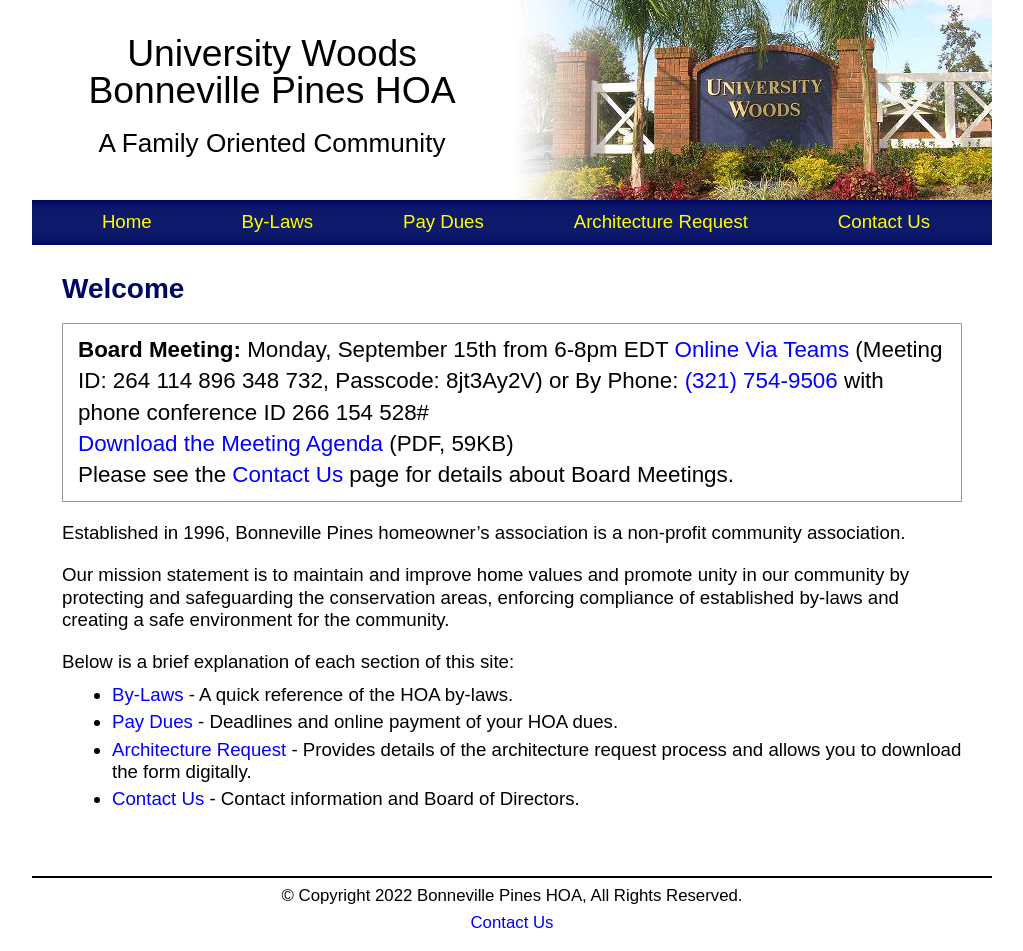
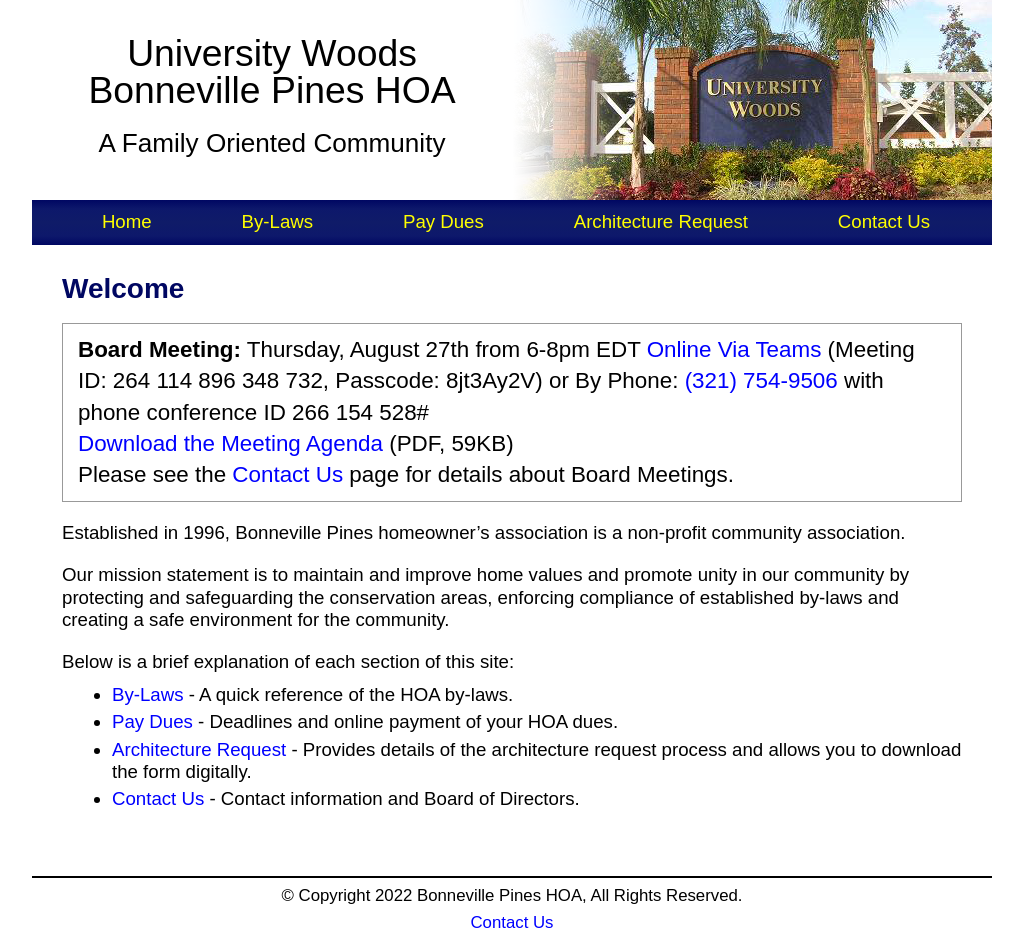
Before and after one commit to bphoa/website, a Jekyll site: the page built from index.md, in a window 1280 px wide. Shown: the whole page, without its empty margins (128-1151 px from the left). Built offline with Jekyll 4.4.1, drawn with Linux system fonts in a browser that asks for light colours.

Commit message:
Update index.md

```diff
--- a/index.md
+++ b/index.md
@@ -3,7 +3,7 @@
 title: Welcome
 ---
 
-**Board Meeting:** Monday, September 15th from 6-8pm EDT [Online Via Teams](https://teams.microsoft.com/meet/264114896348732?p=Dt1pcnBHDQeirerpEP) (Meeting ID: 264 114 896 348 732, Passcode: 8jt3Ay2V) or By Phone: <a href="tel:+13217549506,,734496237">(321) 754-9506</a> with phone conference ID 266 154 528# \\
+**Board Meeting:** Thursday, August 27th from 6-8pm EDT [Online Via Teams](https://teams.microsoft.com/meet/264114896348732?p=Dt1pcnBHDQeirerpEP) (Meeting ID: 264 114 896 348 732, Passcode: 8jt3Ay2V) or By Phone: <a href="tel:+13217549506,,266154528#">(321) 754-9506</a> with phone conference ID 266 154 528# \\
 [Download the Meeting Agenda]({{ site.url }}/assets/files/Meeting_Notice_8_27_2026.pdf) (PDF, 59KB) \\
 Please see the [Contact Us](contact) page for details about Board Meetings.
 {: .alert}
```
